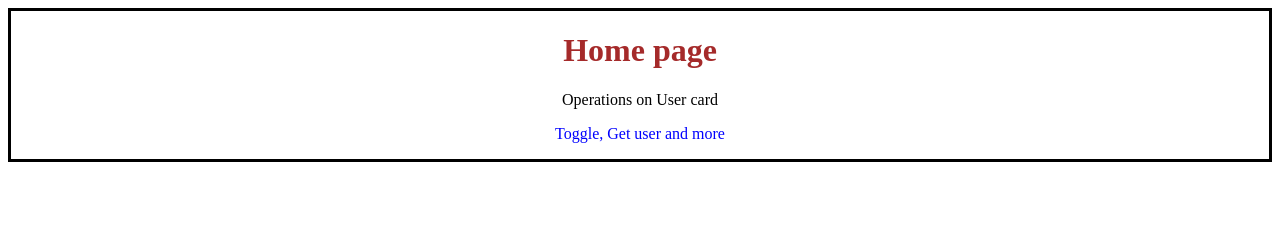
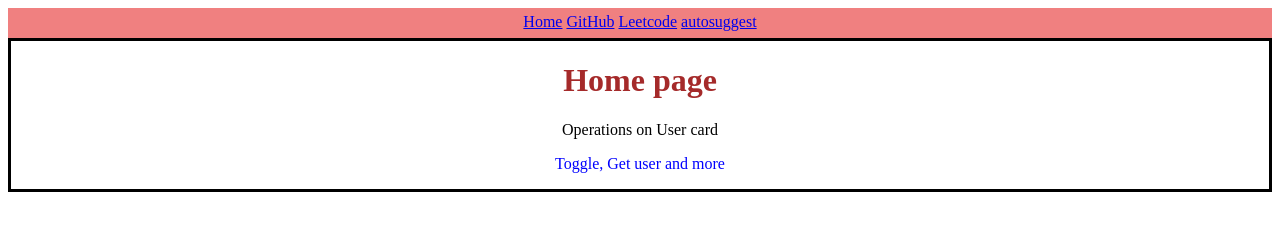
Before and after one commit to sahasrapulla/bootcamp, a website: page frontend/index.html in a window 1280 px wide. Drawn offline with Linux system fonts and the light colour scheme.

```diff
--- a/frontend/index.css
+++ b/frontend/index.css
@@ -15,3 +15,16 @@ h1{
 #home-intro:hover{
     background-color: lightblue;
 }
+
+#nav{
+    text-align: center;
+    background-color: lightcoral;
+    height: 25px;
+    padding-top: 5px;
+}
+
+#nav-a{
+    margin: 0px 5px;
+    text-decoration: none;
+    color: white;
+}
--- a/frontend/index.html
+++ b/frontend/index.html
@@ -7,6 +7,13 @@
     <link rel="stylesheet" href="index.css">
 </head>
 <body>
+    <div id="nav">
+        <a href="/">Home</a>
+        <a href="https://github.com" target="_blank">GitHub</a>
+        <a href="https://leetcode.com">Leetcode</a>
+        <a href="./pages/autosuggest.html">autosuggest</a>
+
+    </div>
     <div id="home-intro">
         <h1>Home page</h1>
         <p id="p1">Operations on User card</p>
```
Also changed, not shown: frontend/pages/autosuggest.html (added, +11 -0 lines).
